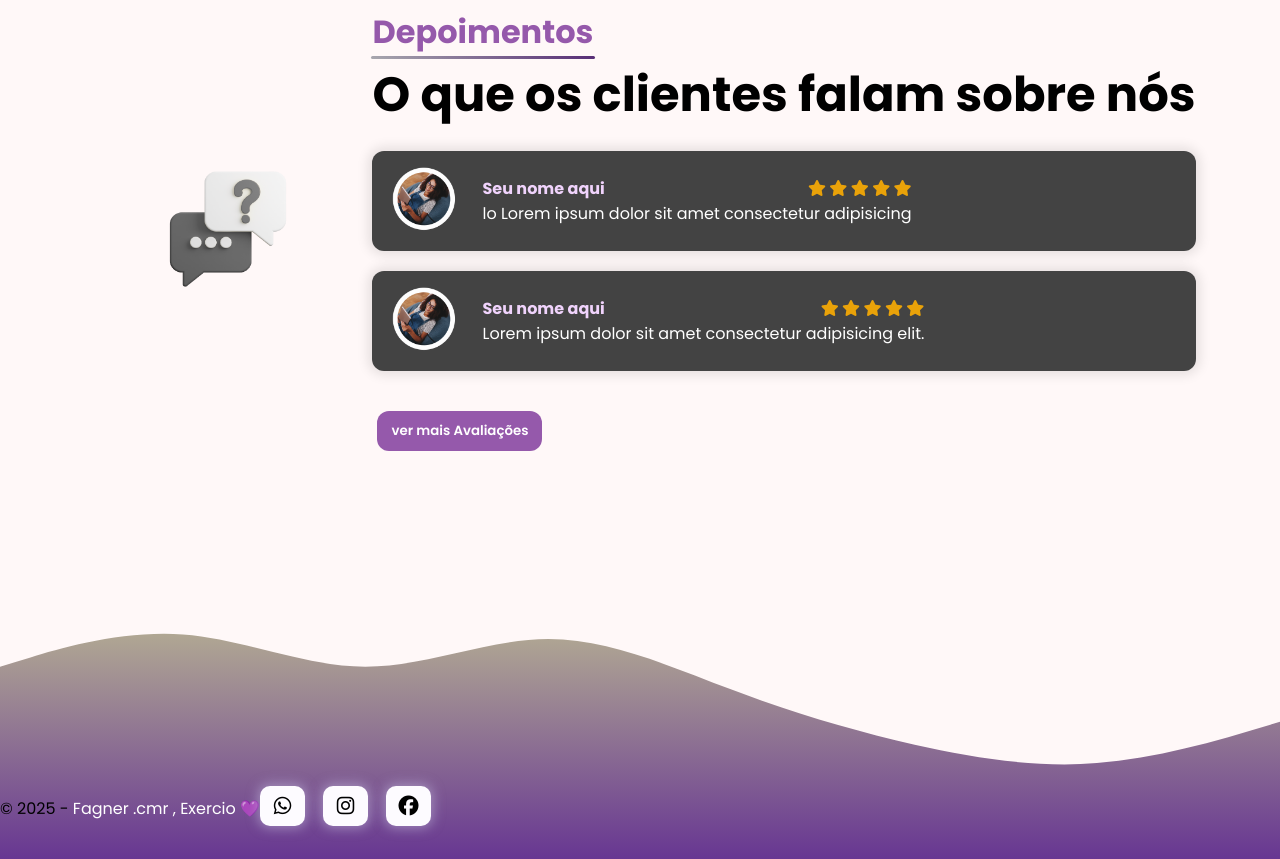
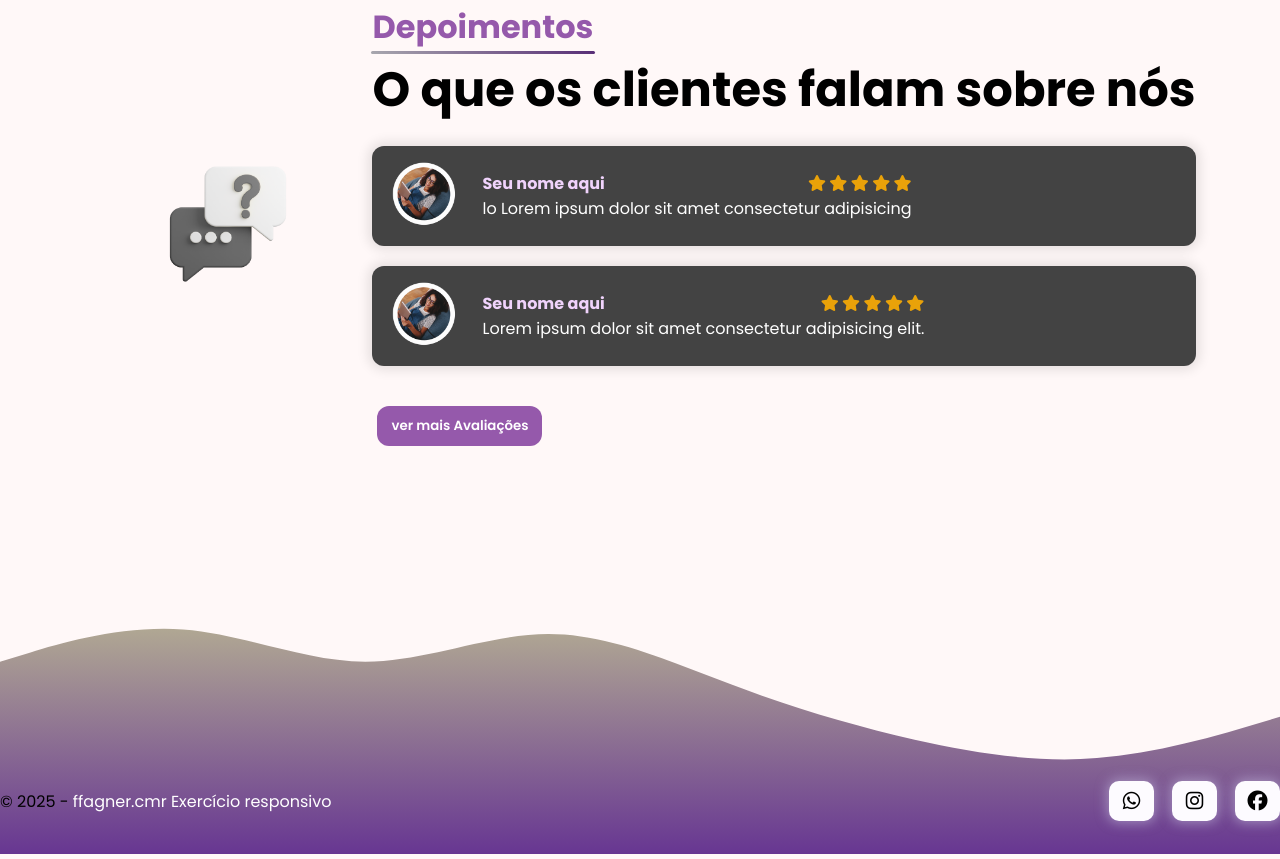
Before and after one commit to Fagner04/exercicio_responsivo, a plain HTML site: page index.html in a window 1280 px wide. Shown: the part 1878-2737 px from the top of the page. Drawn offline with nearby package versions, Linux system fonts and the light colour scheme.

Commit message:
Exercício📝

```diff
--- a/index.html
+++ b/index.html
@@ -287,7 +287,7 @@
 <div id="footer_item">
 
     <span id="copyright">
-        &copy; 2025 - <a href="#">Fagner .cmr , Exercio 💜</a>
+        &copy; 2025 - <a href="#">ffagner.cmr Exercício responsivo</a>
     </span>
       <div class="social-media-buttons">
                 <a href="https://ok">
--- a/src/menu.css
+++ b/src/menu.css
@@ -224,6 +224,7 @@
         height: 100%;
         width: 140%;
     }
+
 }
  /* ============================= */
 
@@ -231,6 +232,8 @@
     display: flex;
     align-items: center;
     position: relative;
+    justify-content: space-between;
+    gap: 10px;
 }
 
 #footer_item {
@@ -239,14 +242,17 @@
     margin: auto;
 }
 
-.social-media-buttons {
-    margin-bottom: 5px;
-}
+
 
  #wave {
     margin-bottom: -80px;
     max-width: 100%;
+
 }
 #copyright a{
     color: #ffffff;
 }
+
+#copyright a:hover{
+    color: #b5b9b7;
+}
```
